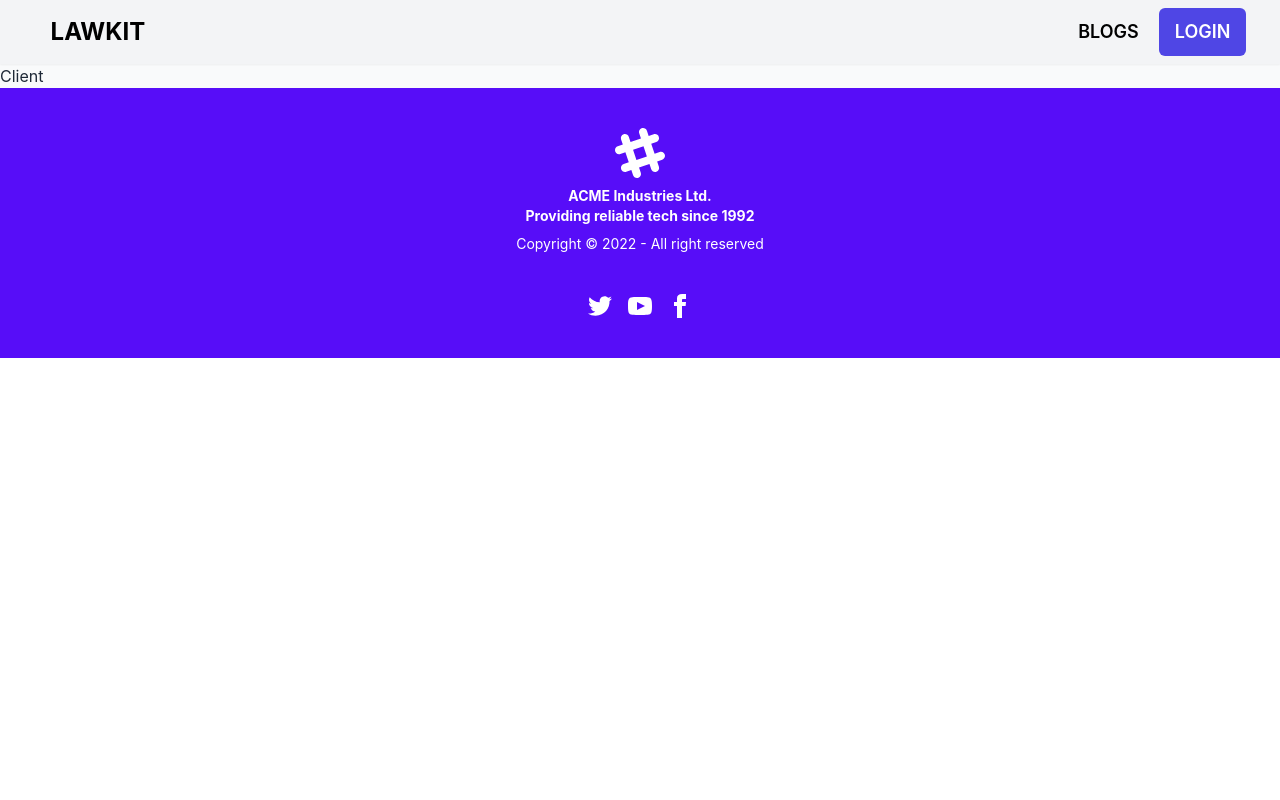
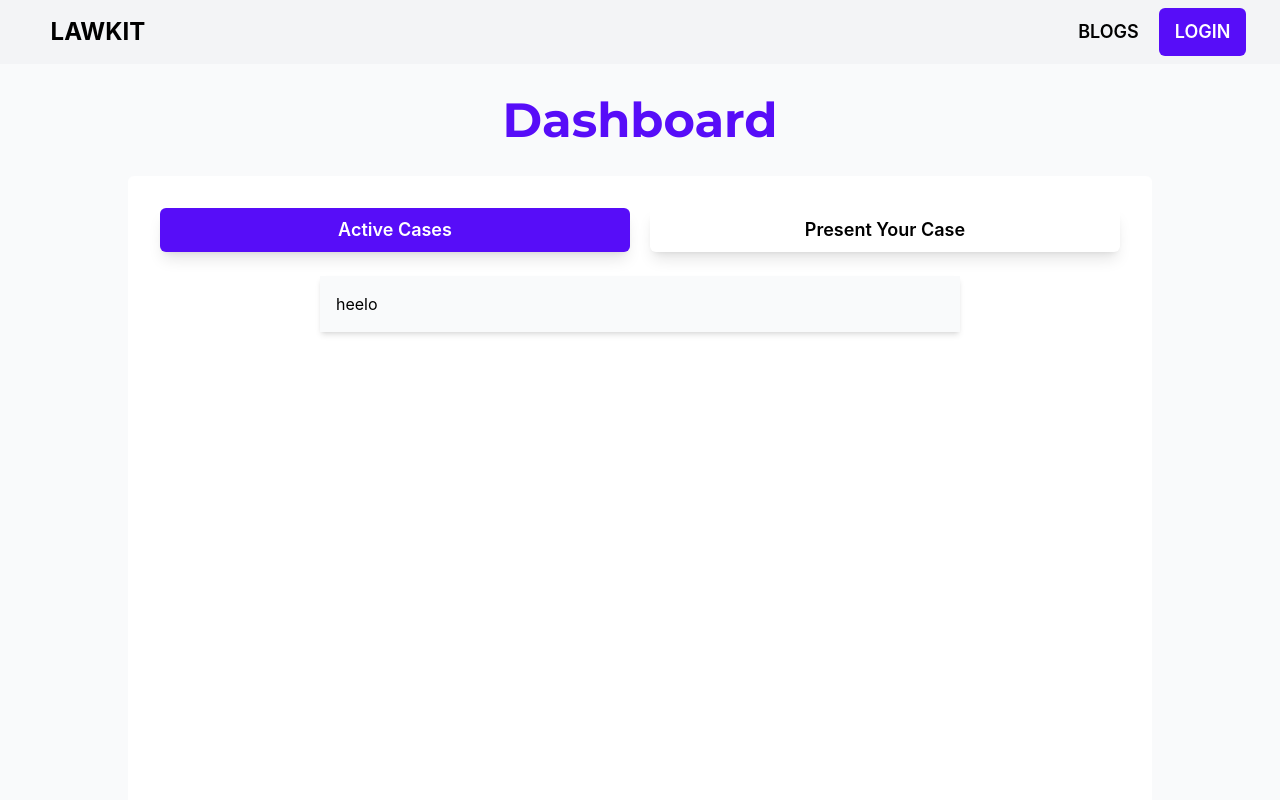
Before and after one commit to NamanAg0502/hackathon_vb_frontend, a Next.js app: page /clientdashboard in a window 1280 px wide. Shown: the top 800 px of the page. Built offline with nearby package versions, Linux system fonts and the light colour scheme.

Commit message:
dasdhboard started ui

```diff
--- a/components/BlogCard.js
+++ b/components/BlogCard.js
@@ -3,8 +3,8 @@ import Link from 'next/link';
 
 function BlogCard(props) {
   return (
-    <div className="card card-compact m-8 bg-base-100 shadow-xl">
-      <figure className="m-2">
+    <div className="card card-compact rounded-md m-8 bg-base-100 shadow-lg">
+      <figure className="m-4 rounded-md">
         <Image
           width={400}
           height={225}
--- /dev/null
+++ b/components/CaseCard.js
@@ -0,0 +1,5 @@
+const CaseCard = () => {
+  return <div className="w-full p-4 bg-gray-50 shadow-md">heelo</div>;
+};
+
+export default CaseCard;
--- a/components/HomeHero.js
+++ b/components/HomeHero.js
@@ -1,6 +1,6 @@
 export const HomeHero = (props) => {
   return (
-    <div className="h-[50vh] bg-blue-700 flex items-center">
+    <div className="h-[30vh] md:h-[50vh] bg-primary flex items-center">
       {/* <div className="px-4 py-16 mx-auto sm:max-w-xl md:max-w-full lg:max-w-screen-xl md:px-24 lg:px-8 lg:py-20"> */}
 
       <h2 className="p-2 border-4 border-white md:p-10 uppercase text-center font-sans text-3xl font-bold leading-none tracking-tight text-white sm:text-5xl md:mx-auto">
--- a/components/Navbar.js
+++ b/components/Navbar.js
@@ -17,7 +17,7 @@ const Navbar = () => {
             <Link href="/blogs">BLOGS</Link>
           </div>
           <Link href="/login">
-            <div className="font-semibold text-lg btn bg-indigo-600 border-none rounded-md text-white">
+            <div className="font-semibold text-lg btn bg-primary border-none rounded-md text-white">
               Login
             </div>
           </Link>
--- a/pages/blogs.js
+++ b/pages/blogs.js
@@ -88,10 +88,12 @@ const Blogs = () => {
 
   return (
     <div className="bg-gray-50 min-h-screen">
-      <h1 className="center text-center text-4xl m-8">Blogs</h1>
+      <h1 className="center text-center text-4xl m-8 text-black font-bold ">
+        Blogs
+      </h1>
       <div className="grid grid-cols-1 sm:grid-cols-2 lg:grid-cols-3 justify-between">
         {blogInfo.blogData.map((data) => (
-          <div className="inline-block" key={data.id}>
+          <div className="inline-block rounded-md" key={data.id}>
             <BlogCard cardData={data} />
           </div>
         ))}
--- a/pages/clientdashboard.js
+++ b/pages/clientdashboard.js
@@ -1,5 +1,58 @@
+import { useState } from 'react';
+import CaseCard from '.././components/CaseCard';
+
 const ClientDashboard = () => {
-  return <div>Client</div>;
+  const [caseStatus, setCaseStatus] = useState('Active');
+  const [caseTab, setCaseTab] = useState(false);
+
+  const handleActiveCase = () => {
+    setCaseTab(false);
+    setCaseStatus('Active');
+  };
+
+  const handleNewCase = () => {
+    setCaseTab(true);
+    setCaseStatus('New');
+  };
+
+  return (
+    <div className="min-h-screen text-black bg-gray-50">
+      <div className="w-[90%] md:w-[85%] lg:w-[80%] mx-auto flex flex-col justify-center items-center min-h-full">
+        <h1 className="text-5xl font-bold text-primary my-8 font-mons">
+          Dashboard
+        </h1>
+        <div className="min-h-full rounded-md w-full bg-white flex flex-col justify-between items-center p-8">
+          <div className="flex flex-row w-full justify-between items-center space-x-5">
+            <button
+              className={`basis-1/2 text-center p-2 font-semibold  shadow-lg  rounded-md text-lg cursor-pointer ${
+                !caseTab ? 'bg-primary text-white' : ''
+              }`}
+              onClick={handleActiveCase}
+            >
+              Active Cases
+            </button>
+            <button
+              className={`basis-1/2 text-center p-2 font-semibold  shadow-lg  rounded-md text-lg cursor-pointer
+                ${caseTab ? 'bg-primary text-white' : ''}`}
+              onClick={handleNewCase}
+            >
+              Present Your Case
+            </button>
+          </div>
+          {caseStatus === 'Active' && (
+            <div className="min-h-[60vh] my-6 w-2/3">
+              <CaseCard />
+            </div>
+          )}
+          {caseStatus === 'New' && (
+            <div className="min-h-[60vh] my-6">
+              <CaseCard />
+            </div>
+          )}
+        </div>
+      </div>
+    </div>
+  );
 };
 
 export default ClientDashboard;
--- a/pages/index.js
+++ b/pages/index.js
@@ -7,19 +7,19 @@ const Home = () => {
     <div className="bg-gray-50 min-h-screen text-lg">
       <HomeHero />
 
-      <div className="flex flex-col md:flex-row mx-auto max-w-screen-3xl px-4 py-8 sm:px-6 sm:py-16 lg:px-8 text-black">
-        <div className="flex flex-col items-center">
+      <div className="flex flex-col space-y-12 md:space-y-0 space-x-0 md:space-x-5 md:flex-row mx-auto max-w-screen-3xl px-4 py-8 sm:px-6 sm:py-16 lg:px-8 text-black">
+        <div className="flex flex-col items-center border border-primary p-2 md:p-4 lg:p-6">
           <h2 className="text-center text-3xl font-bold tracking-tight sm:text-4xl pb-6">
             Present your Case!
           </h2>
-          <div className="text-center px-5">
-            <p>
+          <div className="text-center px-2 md:px-5">
+            <p className="text-justify">
               Lorem ipsum dolor sit amet consectetur adipisicing elit.
               Obcaecati, aut odit a suscipit ad excepturi soluta alias fuga,
               fugiat dolore repellendus libero voluptatum quod! Nobis corporis
               ex cumque voluptatibus repellendus!
             </p>
-            <p>
+            <p className="text-justify">
               Lorem ipsum dolor sit amet consectetur adipisicing elit.
               Obcaecati, aut odit a suscipit ad excepturi soluta alias fuga,
               fugiat dolore repellendus libero voluptatum quod! Nobis corporis
@@ -27,29 +27,34 @@ const Home = () => {
             </p>
           </div>
           <Link href="/login">
-            <div className="bg-blue-600 px-8 py-3 inline-block text-white mx-auto mt-5 font-bold hover:text-lg">
+            <div className="bg-primary px-8 py-3 inline-block text-white mx-auto mt-5 font-bold hover:text-lg">
               Present your Case!
             </div>
           </Link>
         </div>
-        <div className="flex flex-col ">
+        <div className="flex flex-col items-center border border-primary p-2 md:p-4 lg:p-6">
           <h2 className="text-center text-3xl font-bold tracking-tight sm:text-4xl pb-6">
             Are you a Lawyer?
           </h2>
-          <div className="text-center px-5">
-            <p>
+          <div className="text-center px-2 md:px-5">
+            <p className="text-justify">
               Lorem ipsum, dolor sit amet consectetur adipisicing elit.
               Veritatis maiores dicta ipsam, perspiciatis laborum ipsum at
               mollitia laudantium repudiandae tenetur autem hic adipisci aperiam
               eligendi tempora commodi doloribus corrupti a.
             </p>
-            <p>
+            <p className="text-justify">
               Lorem ipsum, dolor sit amet consectetur adipisicing elit.
               Veritatis maiores dicta ipsam, perspiciatis laborum ipsum at
               mollitia laudantium repudiandae tenetur autem hic adipisci aperiam
               eligendi tempora commodi doloribus corrupti a.
             </p>
           </div>
+          <Link href="/login">
+            <div className="bg-primary px-8 py-3 inline-block text-white mx-auto mt-5 font-bold hover:text-lg">
+              Register Now?
+            </div>
+          </Link>
         </div>
       </div>
       <div className="flex text-black justify-content text-lg pb-16 mx-auto max-w-screen-2xl px-4 py-16 sm:px-6 sm:py-24 lg:px-8">
--- a/styles/globals.css
+++ b/styles/globals.css
@@ -1,3 +1,5 @@
+@import url('https://fonts.googleapis.com/css2?family=Montserrat:wght@300;400;500;600;700;800;900&display=swap');
+
 @tailwind base;
 @tailwind components;
 @tailwind utilities;
--- a/tailwind.config.js
+++ b/tailwind.config.js
@@ -6,7 +6,11 @@ module.exports = {
     './components/**/*.{js,ts,jsx,tsx}',
   ],
   theme: {
-    extend: {},
+    extend: {
+      fontFamily: {
+        mons: ['Montserrat'],
+      },
+    },
   },
   plugins: [require('daisyui')],
 };
```
Lines whose indentation alone changed are shown as unchanged.
